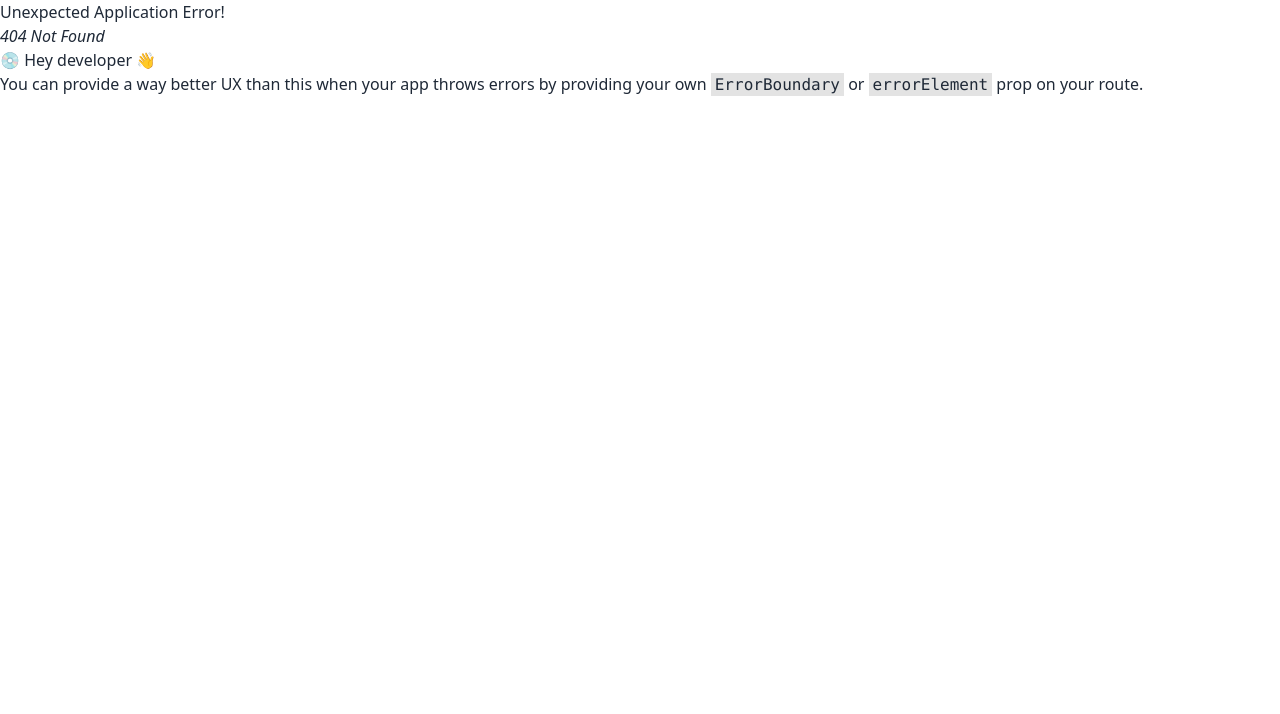
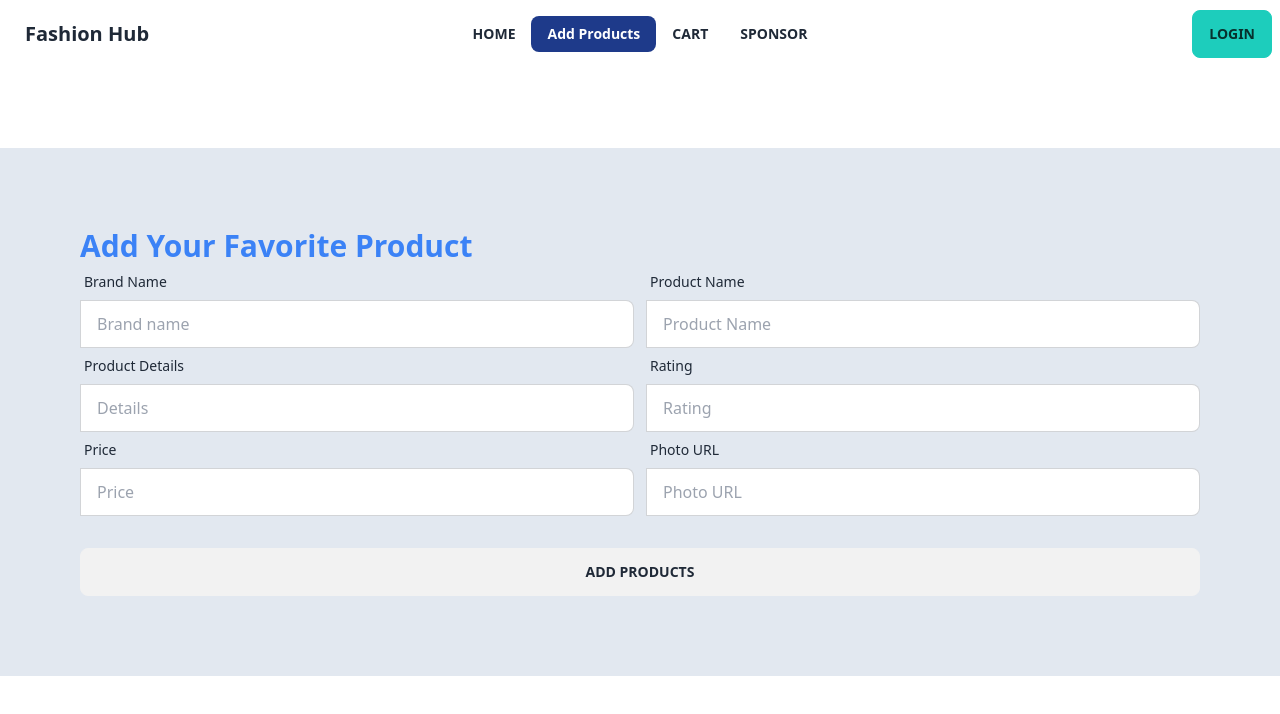
Before and after one commit to TamannaTahsin1/fashion-hub, a React (Vite) app: page /addProducts in a window 1280 px wide. Before the commit this address had no page. Shown: the top 714 px of the page. Built offline with nearby package versions, Linux system fonts and the light colour scheme.

Commit message:
create addproduct route to send data in backend

```diff
--- a/src/Components/Navbar/Navbar.jsx
+++ b/src/Components/Navbar/Navbar.jsx
@@ -15,11 +15,11 @@ const Navbar = () => {
       </li>
         <li className="font-bold">
         <NavLink
-          to='/about'
+          to='/addProducts'
           className={({ isActive, isPending }) =>
             isPending ? "pending" : isActive ? "text-white font-bold bg-blue-900" : ""
           }>
-          ABOUT
+          Add Products
         </NavLink>
       </li>
         <li className="font-bold">
--- a/src/Components/Products/ProductCard.jsx
+++ b/src/Components/Products/ProductCard.jsx
@@ -16,7 +16,7 @@ const ProductCard = ({ product }) => {
           <p>Rating: {rating}</p>
           <p>Price: ${price}</p>
           <div className='card-actions'>
-            <button className='btn btn-primary'>Check Now</button>
+            <button className='btn btn-primary'>Check Details</button>
           </div>
         </div>
       </div>
--- a/src/Layout/MainLayout.jsx
+++ b/src/Layout/MainLayout.jsx
@@ -1,4 +1,3 @@
-import Footer from "../Components/Footer/Footer";
 import Navbar from "../Components/Navbar/Navbar";
 import { Outlet } from "react-router-dom";
 
@@ -9,7 +8,7 @@ const Mainlayout = () => {
             <div>
                <Outlet></Outlet>
             </div>
-            <Footer></Footer>
+
         </div>
     );
 };
--- a/src/Pages/About/About.jsx
+++ /dev/null
@@ -1,11 +0,0 @@
-
-
-const About = () => {
-    return (
-        <div>
-
-        </div>
-    );
-};
-
-export default About;
--- /dev/null
+++ b/src/Pages/AddProducts/AddProducts.jsx
@@ -0,0 +1,120 @@
+
+const AddProducts = () => {
+    const handleAddProducts = e =>{
+        e.preventDefault()
+
+        const form = e.target;
+        const brand = form.brand.value;
+        const product = form.product.value;
+        const details = form.details.value;
+        const rating = form.rating.value;
+        const price = form.price.value;
+        const photo = form.photo.value;
+
+        const newProducts = {brand, product,details, rating, price, photo}
+        console.log(newProducts)
+
+    }
+    return (
+        <div className="container mx-auto mt-20">
+                <div className=" bg-slate-200 p-20 ">
+      <h2 className="text-3xl font-semibold text-blue-500">Add Your Favorite Product</h2>
+      <form onSubmit={handleAddProducts}>
+        {/* form brand name and product name row */}
+        <div className="md:flex gap-3">
+          <div className='form-control md:w-1/2'>
+            <label className='label'>
+              <span className='label-text'>Brand Name</span>
+            </label>
+            <label className='input-group'>
+              <input
+                name='brand'
+                type='text'
+                placeholder='Brand name'
+                className='input input-bordered w-full'
+              />
+            </label>
+          </div>
+          <div className='form-control md:w-1/2'>
+            <label className='label'>
+              <span className='label-text'>Product Name</span>
+            </label>
+            <label className='input-group'>
+              <input
+                name='product'
+                type='text'
+                placeholder='Product Name'
+                className='input input-bordered w-full'
+              />
+            </label>
+          </div>
+        </div>
+        {/* form details and rating row */}
+        <div className="md:flex gap-3">
+          <div className='form-control md:w-1/2'>
+            <label className='label'>
+              <span className='label-text'>Product Details</span>
+            </label>
+            <label className='input-group'>
+              <input
+                name='details'
+                type='text'
+                placeholder='Details'
+                className='input input-bordered w-full'
+              />
+            </label>
+          </div>
+          <div className='form-control md:w-1/2'>
+            <label className='label'>
+              <span className='label-text'>Rating</span>
+            </label>
+            <label className='input-group'>
+              <input
+                name='rating'
+                type='text'
+                placeholder='Rating'
+                className='input input-bordered w-full'
+              />
+            </label>
+          </div>
+        </div>
+        {/* form price and img row */}
+        <div className="md:flex gap-3 mb-8">
+          <div className='form-control md:w-1/2'>
+            <label className='label'>
+              <span className='label-text'>Price</span>
+            </label>
+            <label className='input-group'>
+              <input
+                name='price'
+                type='text'
+                placeholder='Price'
+                className='input input-bordered w-full'
+              />
+            </label>
+          </div>
+          <div className='form-control md:w-1/2'>
+            <label className='label'>
+              <span className='label-text'>Photo URL</span>
+            </label>
+            <label className='input-group'>
+              <input
+                name='photo'
+                type='text'
+                placeholder='Photo URL'
+                className='input input-bordered w-full'
+              />
+            </label>
+          </div>
+        </div>
+        <div>
+        <input type="submit" value="Add Products" className="btn btn-block"/>
+        </div>
+
+      </form>
+    </div>
+        </div>
+    );
+};
+
+export default AddProducts;
--- a/src/Pages/Home/Home.jsx
+++ b/src/Pages/Home/Home.jsx
@@ -1,6 +1,7 @@
 import { useLoaderData } from "react-router-dom";
 import Banner from "../../Components/Header/Banner/Banner";
 import Products from "../../Components/Products/Products";
+import Footer from "../../Components/Footer/Footer";
 
 
 const Home = () => {
@@ -11,6 +12,7 @@ const Home = () => {
         <div>
             <Banner></Banner>
             <Products products={products}></Products>
+            <Footer></Footer>
         </div>
     );
 };
--- a/src/Router/Route.jsx
+++ b/src/Router/Route.jsx
@@ -2,11 +2,11 @@ import { createBrowserRouter } from "react-router-dom";
 import Mainlayout from "../Layout/Mainlayout";
 import Home from "../Pages/Home/Home";
 import Cart from "../Pages/Cart/Cart";
-import About from "../Pages/About/About";
 import Sponsor from "../Pages/Sponsor/Sponsor";
 import Footer from "../Components/Footer/Footer";
 import Login from "../Pages/Login/Login";
 import Register from "../Pages/Register/Register";
+import AddProducts from "../Pages/AddProducts/AddProducts";
 
 
 const myCreatedRoute = createBrowserRouter([
@@ -20,8 +20,8 @@ const myCreatedRoute = createBrowserRouter([
             loader: () => fetch('/data.json')
         },
         {
-            path:'/about',
-            element: <About></About>
+            path:'/addProducts',
+            element: <AddProducts></AddProducts>
         },
         {
             path:'/cart',
```
